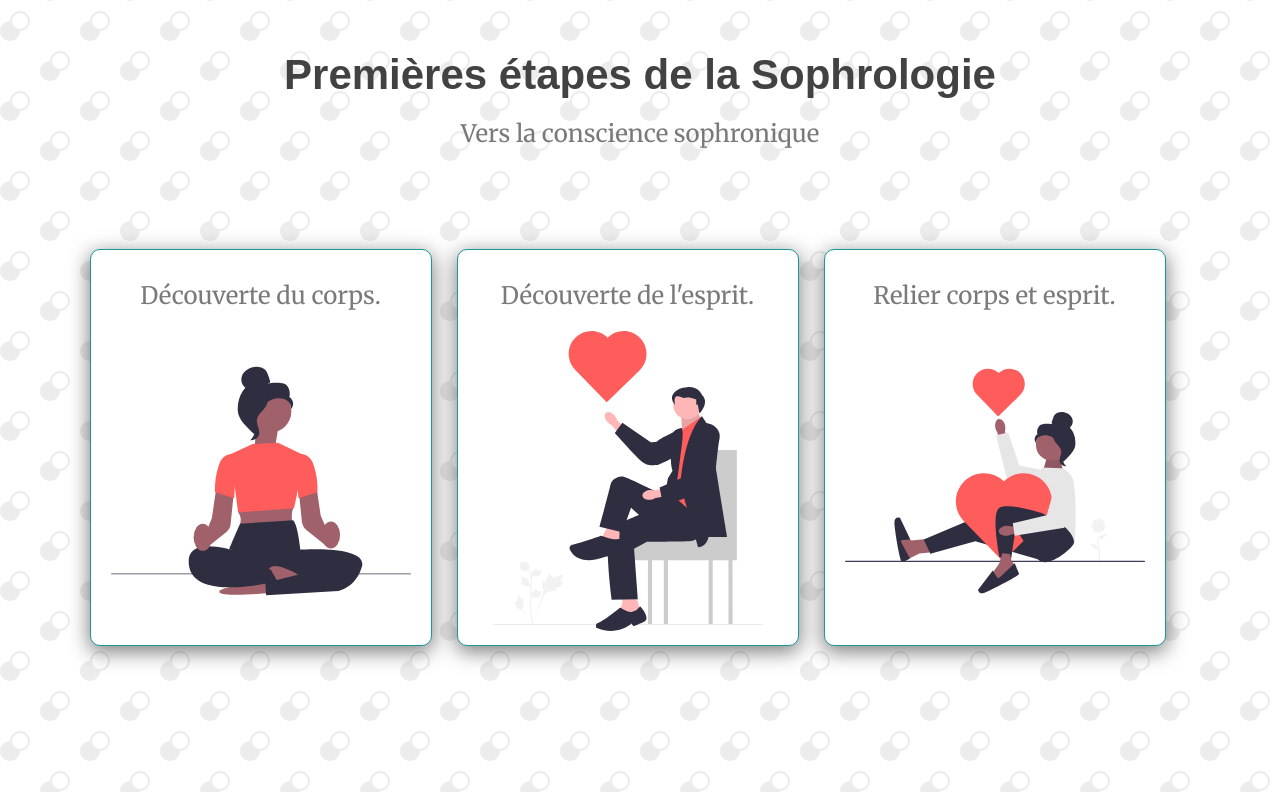
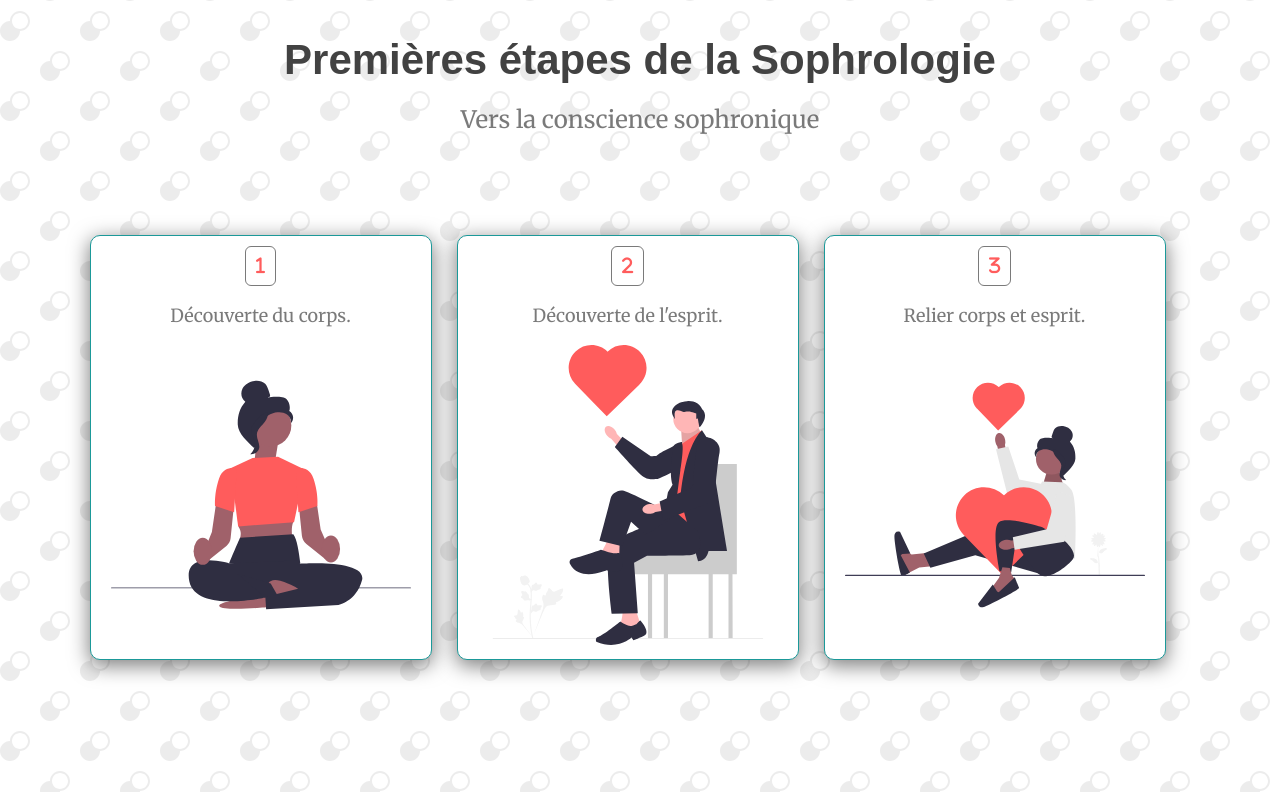
Before and after one commit to ExploryKod/sophro, a plain HTML site: page index.html in a window 1280 px wide. Shown: the part 869-1661 px from the top of the page. Drawn offline with Linux system fonts and the light colour scheme.

Commit message:
feat(images): add number to images in second section

```diff
--- a/index.html
+++ b/index.html
@@ -24,7 +24,7 @@
         <nav class="header-nav" id="header-nav">
             <a href="#home">Home</a>
             <a href="#steps">Etapes</a>
-            <a href="#intention">Fondements</a>
+            <a href="#intention">Fondement</a>
             <a href="#contact">Contact</a>
         </nav>
     </header>
@@ -41,15 +41,18 @@
                 <h2>Vers la conscience sophronique</h2>
                 <div class="steps-container">
                     <div class="image-container">
-                        <h2>Découverte du corps.</h2>
+                        <i class="fa-solid fa-1"></i>
+                        <h3>Découverte du corps.</h3>
                         <img src="img/undraw_mindfulness_sun.svg" alt="#" id="image1">
                     </div>
                     <div class="image-container">
-                        <h2>Découverte de l'esprit.</h2>
+                        <i class="fa-solid fa-2"></i>
+                        <h3>Découverte de l'esprit.</h3>
                         <img src="img/undraw_mind_sun.svg" alt="#" id="image2">
                     </div>
                     <div class="image-container">
-                        <h2>Relier corps et esprit.</h2>
+                        <i class="fa-solid fa-3"></i>
+                        <h3>Relier corps et esprit.</h3>
                         <img src="img/undraw_body_mind_sun.svg" alt="#" id="image3">
                     </div>
                 </div>
--- a/style.css
+++ b/style.css
@@ -128,6 +128,20 @@ a:focus {
   background: var(--background);
   box-shadow: var(--box-shadow);
   cursor: pointer;
+}
+
+.image-container i {
+  font-size: 18px;
+  padding: 10px;
+  color: var(--primary-color);
+  border: 1px solid var(--on-background-alt);
+  border-radius: 6px;
+}
+
+.image-container:hover i {
+  background-color: var(--on-background-alt);
+  color: white;
+  border: transparent;
 }
 
 .image-container:hover {
```
